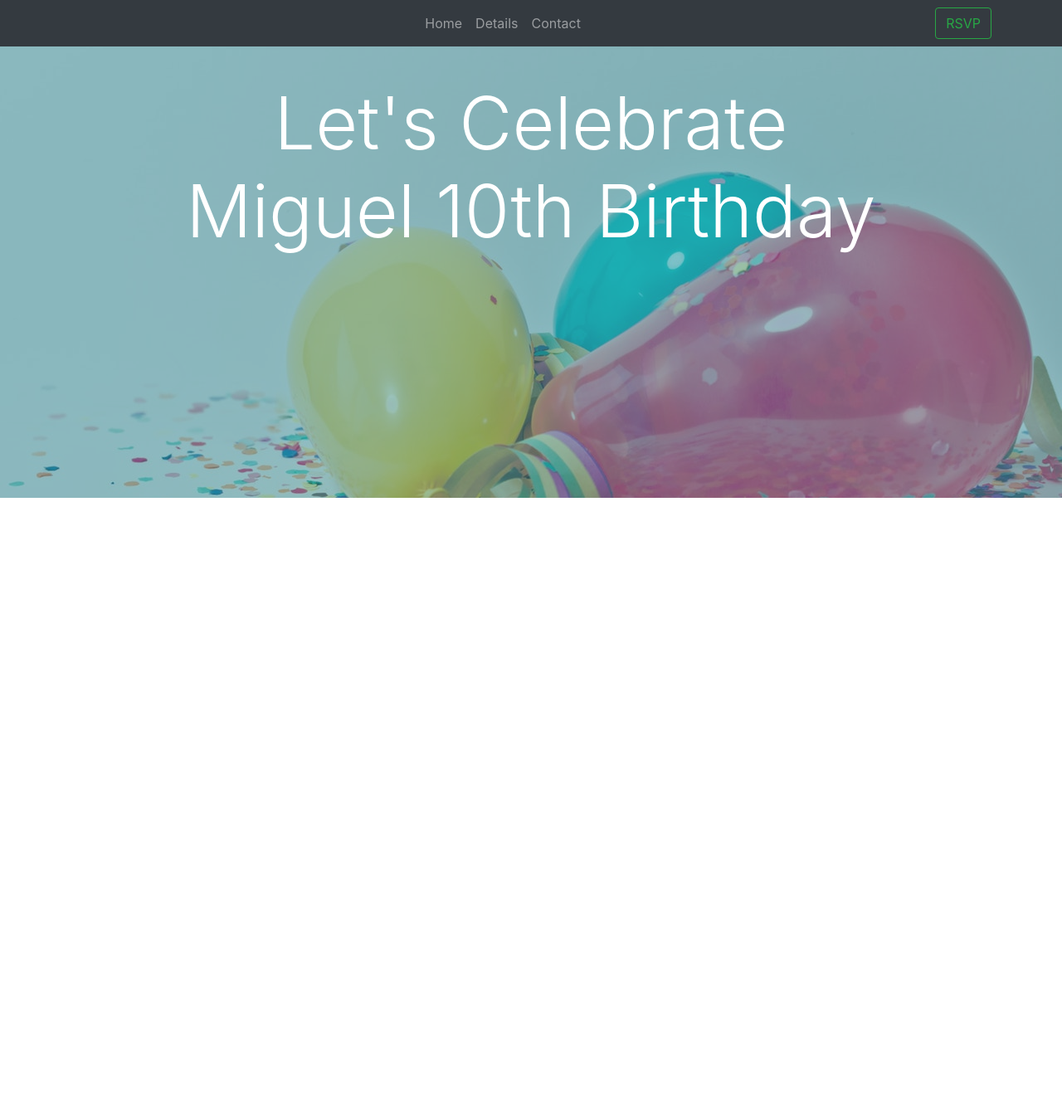
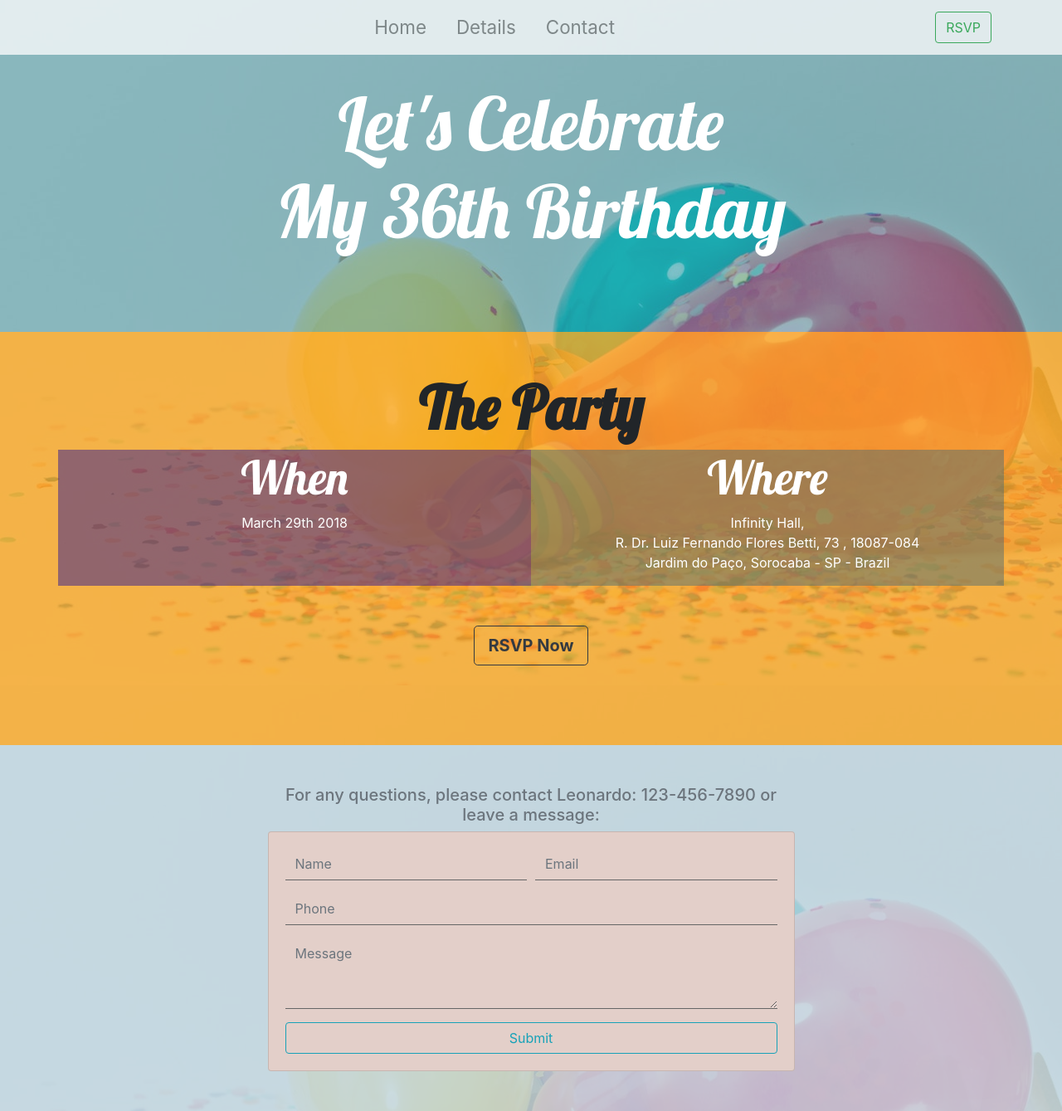
Before and after one commit to leogsouza/30sites-in-30days, a website: page day2-event-invitation/index.html in a window 1280 px wide. Shown: the whole page at 83% size. Before the commit the page ends 800 px from the top, so only its background shows below. Drawn offline with nearby package versions, Linux system fonts and the light colour scheme.

Commit message:
Add details section and contact section

```diff
--- a/day2-event-invitation/index.html
+++ b/day2-event-invitation/index.html
@@ -6,13 +6,19 @@
     <meta name="viewport" content="width=device-width, initial-scale=1.0">
     <meta http-equiv="X-UA-Compatible" content="ie=edge">
     <title>Event Invitation</title>
+    <link href="https://fonts.googleapis.com/css?family=Lobster" rel="stylesheet">
     <link rel="stylesheet" href="https://stackpath.bootstrapcdn.com/bootstrap/4.1.0/css/bootstrap.min.css" integrity="sha384-9gVQ4dYFwwWSjIDZnLEWnxCjeSWFphJiwGPXr1jddIhOegiu1FwO5qRGvFXOdJZ4"
         crossorigin="anonymous">
+    <link rel="stylesheet" href="https://use.fontawesome.com/releases/v5.0.10/css/all.css" integrity="sha384-+d0P83n9kaQMCwj8F4RJB66tzIwOKmrdb46+porD/OvrJ+37WqIM7UoBtwHO6Nlg"
+        crossorigin="anonymous">
+
+
     <link rel="stylesheet" href="css/style.css">
 </head>
 
 <body>
-    <nav class="navbar navbar-expand-md bg-dark navbar-dark fixed-top">
+
+    <nav class="navbar navbar-expand-md bg-light navbar-light fixed-top">
         <div class="container">
             <button class="navbar-toggler" data-toggle="collapse" data-target="navbarCollapse">
                 <span class="navbar-toggler-icon"></span>
@@ -32,7 +38,7 @@
 
                 <form class="form-inline my-2 my-lg-0">
                     <button class="btn btn-outline-success my-2 my-sm-0">RSVP</button>
-                  </form>
+                </form>
             </div>
         </div>
     </nav>
@@ -42,16 +48,83 @@
                 <div class="row">
                     <div class="col text-center">
                         <h1 class="display-2 mt-5 pt-5">
-                            Let's Celebrate <br>
-                            Miguel 10th Birthday
+                            Let's Celebrate
+                            <br> My 36th Birthday
                         </h1>
                     </div>
                 </div>
             </div>
         </div>
     </section>
+    <section id="details" class="py-5 text-center text-wheight-bold">
+        <div class="container">
+            <div class="row">
+                <div class="col">
+                    <h3 class="display-3 font-weight-bold">The Party</h3>
+                </div>
+            </div>
+            <div class="row">
+                <div class="col text-center when-block text-white">
+                    <h3 class="display-4">
+                        When
+                    </h3>
+                    <p>
+                        March 29th 2018
+                    </p>
 
+                </div>
+                <div class="col text-center where-block text-white">
+                    <h3 class="display-4">
+                        Where
+                    </h3>
+                    <p>Infinity Hall,
+                        <br> R. Dr. Luiz Fernando Flores Betti, 73 , 18087-084
+                        <br>Jardim do Paço, Sorocaba - SP - Brazil</p>
+                </div>
+            </div>
+            <div class="row">
+                <div class="col my-5">
+                    <button class="btn btn-outline-dark font-weight-bold btn-lg text-capitalize">RSVP Now</button>
+                </div>
+            </div>
+        </div>
+    </section>
+    <section id="contact" class="py-5">
+        <div class="container">
+            <div class="row d-flex justify-content-center">
+                <div class="col-7 text-center">
+                    <p class="h5 text-muted">For any questions, please contact Leonardo: 123-456-7890 or
+                        <br>leave a message:
+                    </p>
+                    <div class="card text-center card-form">
+                        <div class="card-body">
+                            <form action="#" id="form-contact">
+                                <div class="form-row">
+                                    <div class="form-group col">
+                                        <input type="text" class="form-control" placeholder="Name">
+                                    </div>
+                                    <div class="form-group col">
+                                        <input type="email" class="form-control" placeholder="Email">
+                                    </div>
+                                </div>
+                                <div class="form-group">
+                                    <input type="text" class="form-control" placeholder="Phone">
+                                </div>
+                                <div class="form-group">
+                                    <textarea class="form-control" placeholder="Message" rows="3"></textarea>
+                                </div>
+                                <input type="submit" class="btn btn-outline-info btn-block">
+                            </form>
+                        </div>
+                    </div>
 
+                </div>
+            </div>
+        </div>
+    </section>
+    <footer>
+
+    </footer>
     <script src="https://code.jquery.com/jquery-3.3.1.slim.min.js" integrity="sha384-q8i/X+965DzO0rT7abK41JStQIAqVgRVzpbzo5smXKp4YfRvH+8abtTE1Pi6jizo"
         crossorigin="anonymous"></script>
     <script src="https://cdnjs.cloudflare.com/ajax/libs/popper.js/1.14.0/umd/popper.min.js" integrity="sha384-cs/chFZiN24E4KMATLdqdvsezGxaGsi4hLGOzlXwp5UZB1LY//20VyM2taTB4QvJ"
--- a/day2-event-invitation/scss/style.scss
+++ b/day2-event-invitation/scss/style.scss
@@ -1,13 +1,15 @@
 $primary: #3292a6;
 $primary-overlay: rgba(55, 146, 166, 0.5);
+$color-when-block: rgba(49,27,146, 0.5);
+$color-where-block: rgba(84,110,112, 0.5);
+$color-contact-background: rgba(192, 215, 228, 0.829);
+$font-lobster: 'Lobster', cursive;
 
-#showcase {
-    position: relative;
+body {
     background: url("../img/baloons.jpg");
     background-size: cover;
     background-attachment: fixed;
     background-position: center;
-    min-height: 600px;
 
     .primary-overlay {
         background: $primary-overlay;
@@ -18,3 +20,55 @@ $primary-overlay: rgba(55, 146, 166, 0.5);
         height: 100%;
     }
 }
+
+.navbar {
+    opacity: 0.8;
+    .nav-item {
+        font-size: 1.4rem;
+        padding-right: 20px;
+    }
+}
+
+#showcase {
+    position: relative;
+
+    min-height: 400px;
+    h1 {
+        font-family: 'Lobster', cursive;
+    }
+}
+
+#details {
+    background: rgba(249, 168, 37, 0.8);
+    h3 {
+        font-family: $font-lobster;
+    }
+
+    .when-block {
+        background: $color-when-block;
+
+    }
+
+    .where-block {
+        background: $color-where-block;
+        h3 {
+            font-family: $font-lobster;
+        }
+    }
+}
+
+#contact {
+    background: $color-contact-background;
+    .card-form {
+        background: rgb(227, 207, 201)
+    }
+    form#form-contact {
+        input[type="text"], input[type="email"], textarea {
+            border: none;
+            background: rgb(227, 207, 201);
+            border-radius: 0;
+            border-bottom: 1px solid #666;
+        }
+
+    }
+}
```
Also changed, not shown: day2-event-invitation/css/style.css.
